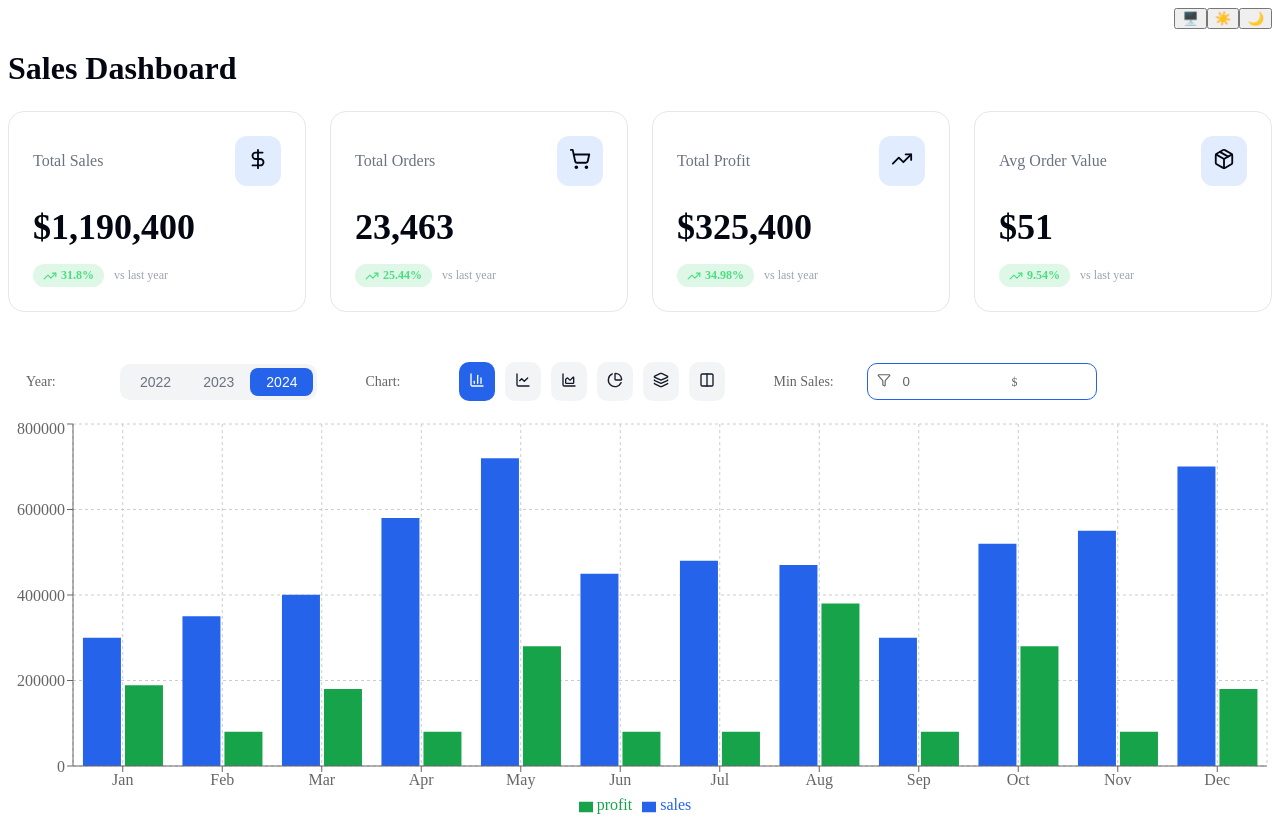
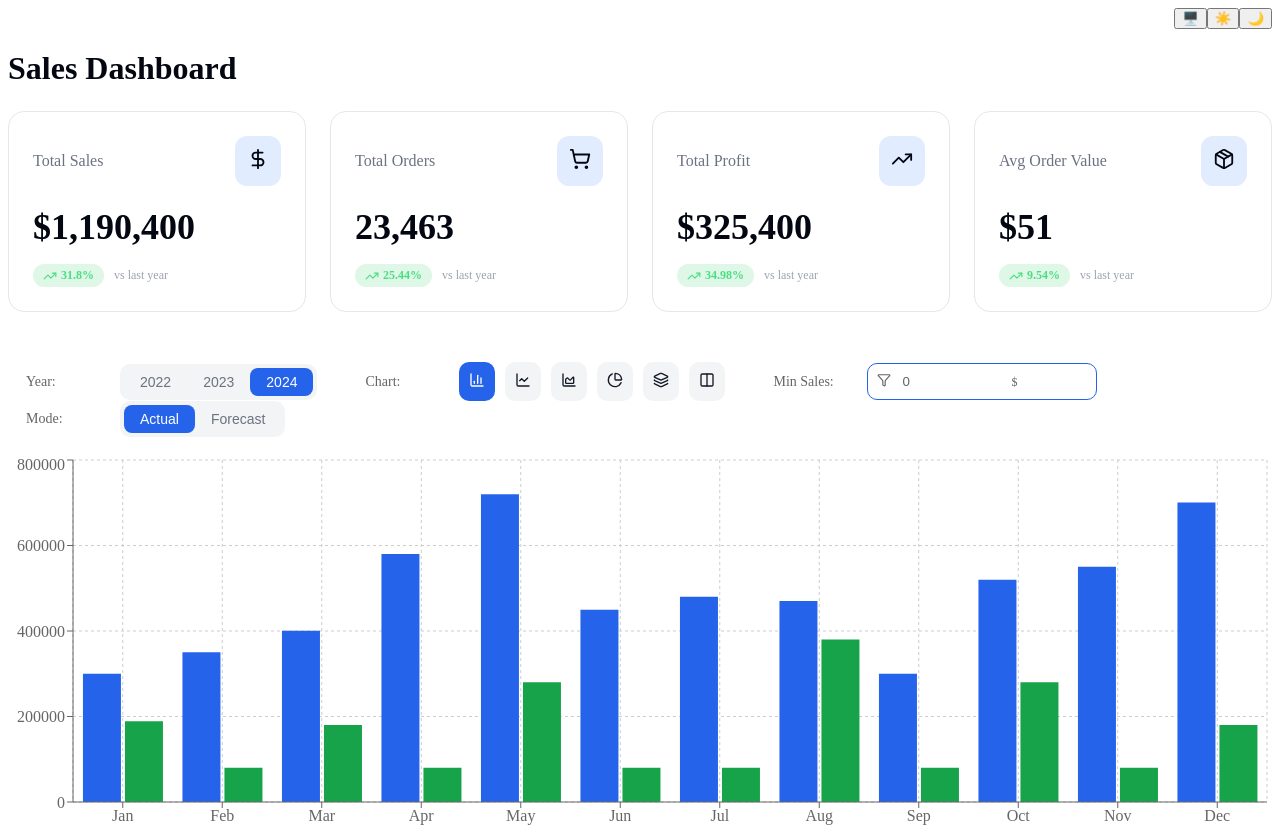
Before and after one commit to techkinha553-source/sales-dashboard, a Next.js app: page / in a window 1280 px wide. Shown: the top 827 px of the page. Built offline with nearby package versions, Linux system fonts and the light colour scheme.

Commit message:
actual and forecast mode

```diff
--- a/app/page.tsx
+++ b/app/page.tsx
@@ -16,10 +16,38 @@ export default function Home() {
   const [threshold, setThreshold] = useState(0);
   const [chartType, setChartType] = useState<
   "bar" | "line" | "pie" | "area" | "stacked" | "combo">("bar");
+  const [mode, setMode] = useState<"actual" | "forecast">("actual");
 
   const filteredData = salesData[year].filter(
     (item) => item.sales >= threshold
   );
+
+  // Forecast KPI logic
+    const forecastMonths = 3;
+
+    const lastActualSale =
+      filteredData[filteredData.length - 1]?.sales ?? 0;
+
+    const avgGrowthRate = (() => {
+      if (filteredData.length < 3) return 0;
+
+      let sum = 0;
+      for (let i = filteredData.length - 3; i < filteredData.length - 1; i++) {
+        sum +=
+          (filteredData[i + 1].sales - filteredData[i].sales) /
+          filteredData[i].sales;
+      }
+      return sum / 2;
+    })();
+
+    const forecastEndValue = Math.round(
+      lastActualSale * Math.pow(1 + avgGrowthRate, forecastMonths)
+    );
+
+    const forecastGrowthPercent =
+      lastActualSale > 0
+        ? ((forecastEndValue - lastActualSale) / lastActualSale) * 100
+        : 0;
 
   return (
     <main className="min-h-screen bg-gray-100 dark:bg-gray-950 p-8 text-black dark:text-white">
@@ -42,6 +70,34 @@ export default function Home() {
 
       {/*  KPI Cards – FULL WIDTH */}
       <KpiCards />
+
+      {mode === "forecast" && (
+        <div className="mt-6 grid grid-cols-1 sm:grid-cols-2 gap-4">
+          <div className="bg-white dark:bg-gray-900 rounded-xl shadow p-5">
+            <p className="text-sm text-gray-500">Expected Growth (Next 3 Months)</p>
+            <p
+              className={`text-3xl font-bold ${
+                forecastGrowthPercent >= 0
+                  ? "text-green-600"
+                  : "text-red-600"
+              }`}
+            >
+              {forecastGrowthPercent.toFixed(1)}%
+            </p>
+          </div>
+
+          <div className="bg-white dark:bg-gray-900 rounded-xl shadow p-5">
+            <p className="text-sm text-gray-500">Forecast Insight</p>
+            <p className="text-sm mt-2">
+              Based on recent sales trends, revenue is expected to{" "}
+              <span className="font-semibold">
+                {forecastGrowthPercent >= 0 ? "increase" : "decrease"}
+              </span>{" "}
+              over the next quarter.
+            </p>
+          </div>
+        </div>
+      )}
 
       {/* Content Wrapper */}
       <div className="max-w-6xl mx-auto">
@@ -82,12 +138,14 @@ export default function Home() {
             onChartChange={setChartType}
             threshold={threshold}
             onThresholdChange={setThreshold}
+            mode={mode}
+            onModeChange={setMode}
           />
         </section>
 
         {/* Chart Card */}
         <section className="bg-white dark:bg-gray-900 rounded-xl shadow-lg p-6">
-          <SalesChart data={filteredData} type={chartType} />
+          <SalesChart data={filteredData} type={chartType} mode={mode} />
         </section>
 
           {/* NEW SECTION BELOW DASHBOARD */}
--- a/components/molecules/DashboardControls.tsx
+++ b/components/molecules/DashboardControls.tsx
@@ -27,6 +27,8 @@ interface Props {
   onChartChange: (type: ChartType) => void;
   threshold: number;
   onThresholdChange: (value: number) => void;
+  mode: "actual" | "forecast";
+  onModeChange: (mode: "actual" | "forecast") => void;
 }
 
 export default function DashboardControls({
@@ -36,6 +38,8 @@ export default function DashboardControls({
   onChartChange,
   threshold,
   onThresholdChange,
+  mode,
+  onModeChange,
 }: Props) {
 return (
 //   <div className={styles.dashboard}>
@@ -86,6 +90,7 @@ return (
 //     </div>
 
 //   </div>
+
 <div className={styles.dashboard}>
   <div className={styles.controlsRow}>
 
@@ -139,6 +144,32 @@ return (
     </div>
 
   </div>
+
+  <div className={styles.divider} />
+
+    {/* MODE */}
+    <div className={styles.section}>
+      <span className={styles.label}>Mode:</span>
+      <div className={styles.yearTabs}>
+        <button
+          onClick={() => onModeChange("actual")}
+          className={`${styles.yearBtn} ${
+            mode === "actual" ? styles.active : ""
+          }`}
+        >
+          Actual
+        </button>
+
+        <button
+          onClick={() => onModeChange("forecast")}
+          className={`${styles.yearBtn} ${
+            mode === "forecast" ? styles.active : ""
+          }`}
+        >
+          Forecast
+        </button>
+      </div>
+    </div>
 </div>
 );
 }
--- a/components/organisms/SalesChart.tsx
+++ b/components/organisms/SalesChart.tsx
@@ -1,5 +1,6 @@
 "use client";
 
+import { generateForecast } from "@/data/forecast";
 import {
   BarChart,
   Bar,
@@ -23,11 +24,13 @@ type SalesData = {
   month: string;
   sales: number;
   profit: number;
+  isForecast?: boolean;
 };
 
 type Props = {
   data: SalesData[];
   type: "bar" | "line" | "pie" | "area" | "stacked" | "combo" | "categoryPie";
+  mode: "actual" | "forecast";
 };
 
 const COLORS = [
@@ -39,32 +42,62 @@ const COLORS = [
   "#0ea5e9",
 ];
 
-export default function SalesChart({ data, type }: Props) {
+export default function SalesChart({ data, type, mode }: Props) {
+  const forecastData =
+      mode === "forecast" ? generateForecast(data, 3) : [];
+
+  const chartData =
+      mode === "forecast" ? [...data, ...forecastData] : data;
+
   return (
     <ResponsiveContainer width="100%" height={400}>
 
       {/* BAR CHART */}
       {type === "bar" && (
-        <BarChart data={data}>
+        <BarChart data={chartData}>
           <CartesianGrid strokeDasharray="3 3" />
           <XAxis dataKey="month" />
           <YAxis />
-          <Tooltip />
+          <Tooltip
+              formatter={(value, name, item) => {
+                if (value == null) return [];
+
+                const payload = item?.payload as { isForecast?: boolean } | undefined;
+                const isForecast = payload?.isForecast;
+
+                return [
+                  value,
+                  isForecast ? `${name} (Forecast)` : name,
+                ];
+              }}
+          />
           <Legend />
-          <Bar dataKey="sales" fill="#2563eb" />
-          <Bar dataKey="profit" fill="#16a34a" />
+          <Bar dataKey="sales" fill="#2563eb" fillOpacity={mode === "forecast" ? 0.6 : 1}/>
+          <Bar dataKey="profit" fill="#16a34a" fillOpacity={mode === "forecast" ? 0.6 : 1}/>
         </BarChart>
       )}
 
       {/* LINE CHART */}
       {type === "line" && (
-        <LineChart data={data}>
+        <LineChart data={chartData}>
           <CartesianGrid strokeDasharray="3 3" />
           <XAxis dataKey="month" />
           <YAxis />
-          <Tooltip />
+          <Tooltip
+            formatter={(value, name, item) => {
+              if (value == null) return [];
+
+              const payload = item?.payload as { isForecast?: boolean } | undefined;
+              const isForecast = payload?.isForecast;
+
+              return [
+                value,
+                isForecast ? `${name} (Forecast)` : name,
+              ];
+            }}
+          />
           <Legend />
-          <Line dataKey="sales" stroke="#2563eb" strokeWidth={2} />
+          <Line dataKey="sales" stroke="#2563eb" strokeWidth={2} strokeDasharray={mode === "forecast" ? "5 5" : undefined}/>
           <Line dataKey="profit" stroke="#16a34a" strokeWidth={2} />
         </LineChart>
       )}
@@ -95,34 +128,60 @@ export default function SalesChart({ data, type }: Props) {
 
       {/* AREA CHART */}
       {type === "area" && (
-        <AreaChart data={data}>
+        <AreaChart data={chartData}>
           <CartesianGrid strokeDasharray="3 3" />
           <XAxis dataKey="month" />
           <YAxis />
-          <Tooltip />
+          <Tooltip
+            formatter={(value, name, item) => {
+              if (value == null) return [];
+
+              const payload = item?.payload as { isForecast?: boolean } | undefined;
+              const isForecast = payload?.isForecast;
+
+              return [
+                value,
+                isForecast ? `${name} (Forecast)` : name,
+              ];
+            }}
+          />
           <Legend />
           <Area
             type="monotone"
             dataKey="sales"
             stroke="#2563eb"
             fill="#93c5fd"
+            fillOpacity={mode === "forecast" ? 0.4 : 0.8}
           />
           <Area
             type="monotone"
             dataKey="profit"
             stroke="#16a34a"
             fill="#86efac"
+            fillOpacity={mode === "forecast" ? 0.4 : 0.8}
           />
         </AreaChart>
       )}
 
       {/* STACKED BAR CHART */}
       {type === "stacked" && (
-        <BarChart data={data}>
+        <BarChart data={chartData}>
           <CartesianGrid strokeDasharray="3 3" />
           <XAxis dataKey="month" />
           <YAxis />
-          <Tooltip />
+          <Tooltip
+            formatter={(value, name, item) => {
+              if (value == null) return [];
+
+              const payload = item?.payload as { isForecast?: boolean } | undefined;
+              const isForecast = payload?.isForecast;
+
+              return [
+                value,
+                isForecast ? `${name} (Forecast)` : name,
+              ];
+            }}
+          />
           <Legend />
           <Bar dataKey="sales" stackId="a" fill="#2563eb" />
           <Bar dataKey="profit" stackId="a" fill="#16a34a" />
@@ -131,11 +190,23 @@ export default function SalesChart({ data, type }: Props) {
 
       {/* COMBO CHART */}
       {type === "combo" && (
-        <ComposedChart data={data}>
+        <ComposedChart data={chartData}>
           <CartesianGrid strokeDasharray="3 3" />
           <XAxis dataKey="month" />
           <YAxis />
-          <Tooltip />
+          <Tooltip
+            formatter={(value, name, item) => {
+              if (value == null) return [];
+
+              const payload = item?.payload as { isForecast?: boolean } | undefined;
+              const isForecast = payload?.isForecast;
+
+              return [
+                value,
+                isForecast ? `${name} (Forecast)` : name,
+              ];
+            }}
+          />
           <Legend />
           <Bar dataKey="sales" fill="#2563eb" />
           <Line
@@ -143,6 +214,7 @@ export default function SalesChart({ data, type }: Props) {
             dataKey="profit"
             stroke="#6d23ebff"
             strokeWidth={3}
+            strokeDasharray={mode === "forecast" ? "5 5" : undefined}
           />
         </ComposedChart>
       )}
--- /dev/null
+++ b/data/forecast.ts
@@ -0,0 +1,37 @@
+import { SalesData } from "@/data/salesData";
+
+/**
+ * Simple trend-based forecast
+ * Uses last 3 months average growth
+ */
+export function generateForecast(data: SalesData[], months = 3) {
+  if (data.length < 3) return [];
+
+  const lastThree = data.slice(-3);
+
+  // Calculate average growth rate
+  let growthSum = 0;
+  for (let i = 1; i < lastThree.length; i++) {
+    growthSum +=
+      (lastThree[i].sales - lastThree[i - 1].sales) /
+      lastThree[i - 1].sales;
+  }
+
+  const avgGrowth = growthSum / (lastThree.length - 1);
+
+  const forecast = [];
+  let lastValue = lastThree[lastThree.length - 1].sales;
+
+  for (let i = 1; i <= months; i++) {
+    lastValue = Math.round(lastValue * (1 + avgGrowth));
+
+    forecast.push({
+      month: `F${i}`,
+      sales: lastValue,
+      profit: Math.round(lastValue * 0.25),
+      isForecast: true,
+    });
+  }
+
+  return forecast;
+}
```
Also changed, not shown: data/salesData.ts (+8 -0 lines).
